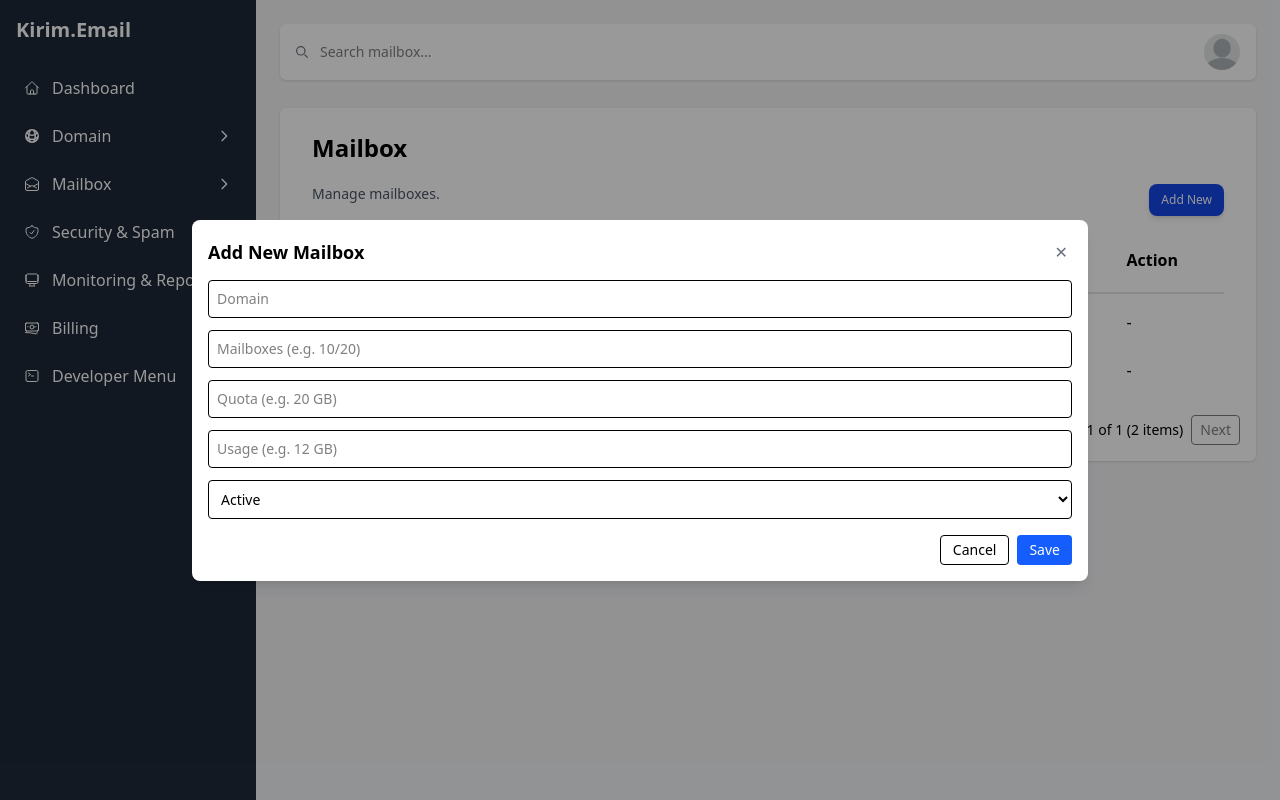
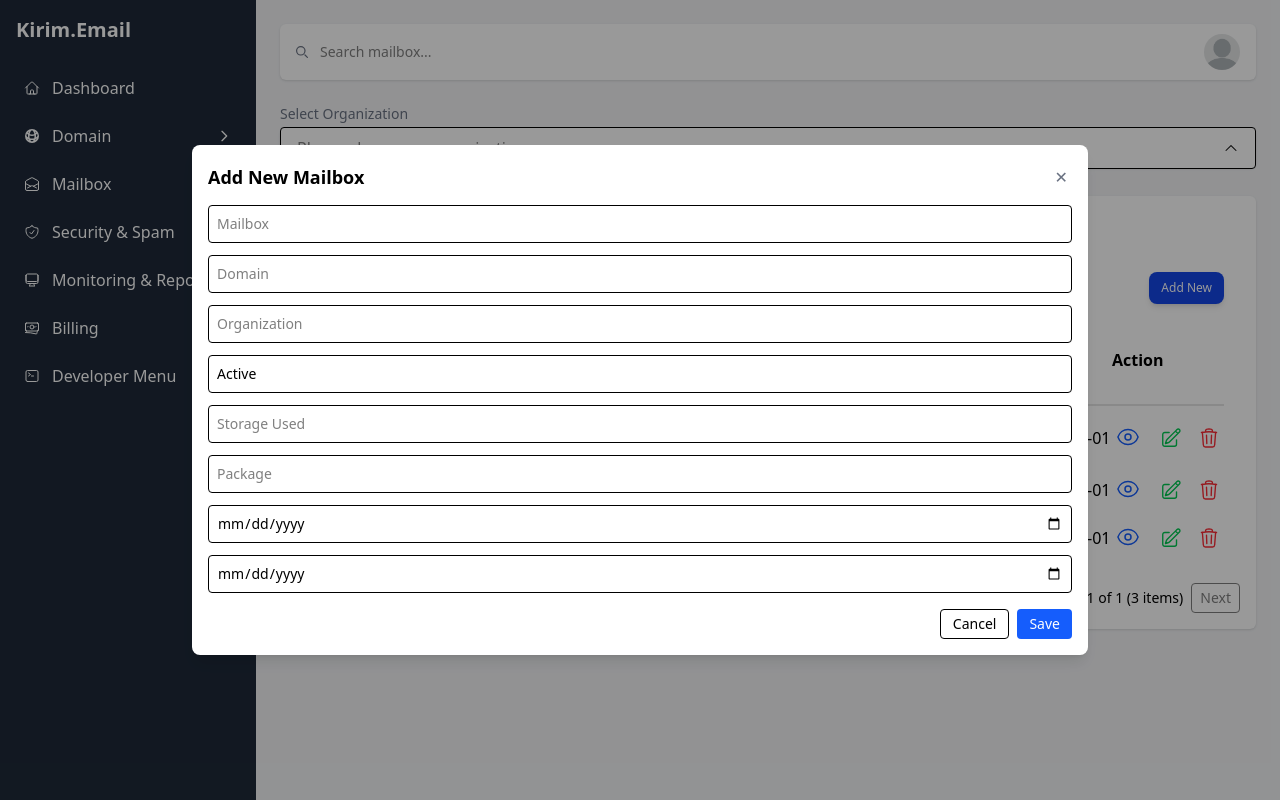
Before and after one commit to moonlynnmelodies/kirim.email-dashboard, a React (Vite) app: page /mailbox/management in a window 1280 px wide. Both pictures are taken after a click on the button "Add New". Built offline with nearby package versions, Linux system fonts and the light colour scheme.

Commit message:
fixed domain and mabilbox and sampleData

```diff
--- a/src/data/sampleData.ts
+++ b/src/data/sampleData.ts
@@ -56,6 +56,9 @@
 // ];
 
 // src/data/sampleData.ts
+// domain == mailbox
+
+
 export const sampleData = [
   {
     id: 1,
@@ -73,9 +76,12 @@ export const sampleData = [
         package: "Business Plan",
         billingPeriod: "Jan 25 - Jan 26",
         domMailboxCount: "30/100",
-        storageUsed: "30GB/150GB",
+        domStorageUsed: "30GB/150GB",
+        mailStorageUsed:"2GB/5GB",
         paymentMethod: "Credit Card",
         paymentStatus: "Paid",
+        lastPayment:"2024-01-30",
+        nextBilling:"2026-01-01",
         domStatus:"Active",
         expiryDate: "2025-01-31",
         // dueDate: "2025-01-31",
@@ -93,9 +99,12 @@ export const sampleData = [
         package: "Starter Plan",
         billingPeriod: "Jan 25 - Jan 26",
         domMailboxCount: "20/100",
-        storageUsed: "20GB/150GB",
+        domStorageUsed: "20GB/150GB",
+        mailStorageUsed:"2GB/5GB",
         paymentMethod: "PayPal",
         paymentStatus: "Unpaid",
+        lastPayment:"2024-01-30",
+        nextBilling:"2026-01-01",
         expiryDate: "2025-01-31",
         domStatus:"Active",
         // dueDate: "2025-01-31",
@@ -125,9 +134,12 @@ export const sampleData = [
         package: "Starter Plan",
         billingPeriod: "Jun 25 - Jun 26",
         domMailboxCount: "10/10",
-        storageUsed: "5GB/10GB",
+        domStorageUsed: "5GB/10GB",
+        mailStorageUsed:"2GB/5GB",
         paymentMethod: "Bank Transfer",
         paymentStatus: "Paid",
+        lastPayment:"2024-01-30",
+        nextBilling:"2026-01-01",
         domStatus:"Active",
         expiryDate: "2025-06-15",
         // dueDate: "2025-06-15",
--- a/src/pages/Domain/Domain.tsx
+++ b/src/pages/Domain/Domain.tsx
@@ -18,7 +18,7 @@ const Domain: React.FC = () => {
         domain: d.domain,
         package: d.package,
         domMailboxCount: d.domMailboxCount,
-        storageUsed: d.storageUsed,
+        domStorageUsed: d.domStorageUsed,
         domStatus: d.domStatus,
         expiryDate: d.expiryDate,
       }))
@@ -39,7 +39,7 @@ const Domain: React.FC = () => {
       d.organization.toLowerCase().includes(term) ||
       d.package.toLowerCase().includes(term) ||
       d.domMailboxCount.toString().includes(term) ||
-      d.storageUsed.toLowerCase().includes(term) ||
+      d.domStorageUsed.toLowerCase().includes(term) ||
       d.domStatus.toLowerCase().includes(term) ||
       d.expiryDate.toLowerCase().includes(term)
     );
@@ -68,7 +68,7 @@ const Domain: React.FC = () => {
     organization: "",
     package: "",
     domMailboxCount: "",
-    storageUsed: "",
+    domStorageUsed: "",
     domStatus: "",
     expiryDate: "",
   });
@@ -83,7 +83,7 @@ const Domain: React.FC = () => {
       domain: formData.domain,
       package: formData.package,
       domMailboxCount: formData.domMailboxCount,
-      storageUsed: formData.storageUsed,
+      domStorageUsed: formData.domStorageUsed,
       domStatus: formData.domStatus,
       expiryDate: formData.expiryDate,
     };
@@ -94,7 +94,7 @@ const Domain: React.FC = () => {
       organization: "",
       package: "",
       domMailboxCount: "",
-      storageUsed: "",
+      domStorageUsed: "",
       domStatus: "Unpaid",
       expiryDate: "",
     });
@@ -194,7 +194,7 @@ const Domain: React.FC = () => {
                   <td>{d.organization}</td>
                   <td>{d.package}</td>
                   <td>{d.domMailboxCount}</td>
-                  <td>{d.storageUsed}</td>
+                  <td>{d.domStorageUsed}</td>
                   <td>{d.domStatus}</td>
                   <td>{d.expiryDate}</td>
                   <td className="py-2">
@@ -230,8 +230,8 @@ const Domain: React.FC = () => {
                       {/* Delete */}
                       <button className="p-1 rounded hover:bg-gray-200 text-red-500">
                           <svg xmlns="http://www.w3.org/2000/svg" fill="none" viewBox="0 0 24 24" stroke-width="1.5" stroke="currentColor" className="size-5.5 text-red-500 cursor-pointer ">
-                          <path stroke-linecap="round" stroke-linejoin="round" d="m14.74 9-.346 9m-4.788 0L9.26 9m9.968-3.21c.342.052.682.107 1.022.166m-1.022-.165L18.16 19.673a2.25 2.25 0 0 1-2.244 2.077H8.084a2.25 2.25 0 0 1-2.244-2.077L4.772 5.79m14.456 0a48.108 48.108 0 0 0-3.478-.397m-12 .562c.34-.059.68-.114 1.022-.165m0 0a48.11 48.11 0 0 1 3.478-.397m7.5 0v-.916c0-1.18-.91-2.164-2.09-2.201a51.964 51.964 0 0 0-3.32 0c-1.18.037-2.09 1.022-2.09 2.201v.916m7.5 0a48.667 48.667 0 0 0-7.5 0" />
-                        </svg>
+                            <path stroke-linecap="round" stroke-linejoin="round" d="m14.74 9-.346 9m-4.788 0L9.26 9m9.968-3.21c.342.052.682.107 1.022.166m-1.022-.165L18.16 19.673a2.25 2.25 0 0 1-2.244 2.077H8.084a2.25 2.25 0 0 1-2.244-2.077L4.772 5.79m14.456 0a48.108 48.108 0 0 0-3.478-.397m-12 .562c.34-.059.68-.114 1.022-.165m0 0a48.11 48.11 0 0 1 3.478-.397m7.5 0v-.916c0-1.18-.91-2.164-2.09-2.201a51.964 51.964 0 0 0-3.32 0c-1.18.037-2.09 1.022-2.09 2.201v.916m7.5 0a48.667 48.667 0 0 0-7.5 0" />
+                          </svg>
                       </button>
                     </div>
                   </td>
@@ -342,8 +342,8 @@ const Domain: React.FC = () => {
           <input
             type="text"
             placeholder="Storage Used"
-            value={formData.storageUsed}
-            onChange={(e) => setFormData({ ...formData, storageUsed: e.target.value })}
+            value={formData.domStorageUsed}
+            onChange={(e) => setFormData({ ...formData, domStorageUsed: e.target.value })}
             className="border rounded p-2 text-sm"
           />
           <select
--- a/src/pages/Mailbox/Mailbox.tsx
+++ b/src/pages/Mailbox/Mailbox.tsx
@@ -1,55 +1,90 @@
 import { Link } from "react-router-dom";
 import { useState } from "react";
 import Popup from "../../components/Popup";
+import DropdownSearch from "../../components/DropdownSearch";
+import { sampleData } from "../../data/sampleData";
 
 const Mailbox: React.FC = () => {
-  const [mailboxList, setMailboxList] = useState([
-    {
-      id: 1,
-      name: "mycompany.com",
-      mailboxes: "10/20",
-      quota: "20 GB",
-      usage: "12 GB",
-      status: "Active",
-    },
-    {
-      id: 2,
-      name: "example.com",
-      mailboxes: "5/10",
-      quota: "10 GB",
-      usage: "4 GB",
-      status: "Active",
-    },
-  ]);
+  const [selectedOrg, setSelectedOrg] = useState<string | null>(null);
+  const [searchTerm, setSearchTerm] = useState("");
 
+  // flatten mailbox data dari sampleData
+  const [mailboxList, setMailboxList] = useState(
+    sampleData.flatMap((org) =>
+      org.domains.map((d) => ({
+        id: d.id,
+        mailbox: d.mailbox,
+        domain: d.domain,
+        organization: org.organization,
+        status: d.domStatus ?? "Unknown",
+        mailStorageUsed: d.mailStorageUsed ?? "-",
+        package: d.package ?? "-",
+        lastPayment: d.lastPayment ?? "-",   // <-- default "-"
+        nextBilling: d.nextBilling ?? "-",   // <-- default "-"
+      }))
+    )
+  );
+
+
+  /////////////Search Function////////////////
+  const filteredMailboxes = mailboxList
+  .filter((m) => !selectedOrg || m.organization === selectedOrg) // filter by organization
+  .filter((m) => {
+    const term = searchTerm.toLowerCase();
+    return (
+      (m.mailbox?.toLowerCase() ?? "").includes(term) ||
+      (m.domain?.toLowerCase() ?? "").includes(term) ||
+      (m.organization?.toLowerCase() ?? "").includes(term) ||
+      (m.status?.toLowerCase() ?? "").includes(term) ||
+      (m.mailStorageUsed?.toLowerCase() ?? "").includes(term) ||
+      (m.package?.toLowerCase() ?? "").includes(term) ||
+      (m.lastPayment?.toLowerCase() ?? "").includes(term) ||
+      (m.nextBilling?.toLowerCase() ?? "").includes(term)
+    );
+  });
+  //////////////Search Function////////////////
+
+
+  // pagination
   const [itemsPerPage, setItemsPerPage] = useState(10);
   const [currentPage, setCurrentPage] = useState(1);
+  const totalItems = filteredMailboxes.length;
+  const totalPages = Math.ceil(totalItems / itemsPerPage);
+  const startIndex = (currentPage - 1) * itemsPerPage;
+  const currentItems = filteredMailboxes.slice(startIndex, startIndex + itemsPerPage);
+
+  // popup form state
   const [isOpen, setIsOpen] = useState(false);
-
-  // form state
   const [formData, setFormData] = useState({
-    name: "",
-    mailboxes: "",
-    quota: "",
-    usage: "",
+    mailbox: "",
+    domain: "",
+    organization: "",
     status: "Active",
+    mailStorageUsed: "",
+    package: "",
+    lastPayment: "",
+    nextBilling: "",
   });
 
-  const totalItems = mailboxList.length;
-  const totalPages = Math.ceil(totalItems / itemsPerPage);
-  const startIndex = (currentPage - 1) * itemsPerPage;
-  const currentItems = mailboxList.slice(startIndex, startIndex + itemsPerPage);
-
   const handleAddMailbox = () => {
-    if (!formData.name.trim()) return;
+    if (!formData.mailbox.trim()) return;
 
     const newMailbox = {
-      id: Date.now(),
+      id: Date.now().toString(),
       ...formData,
     };
 
     setMailboxList((prev) => [...prev, newMailbox]);
-    setFormData({ name: "", mailboxes: "", quota: "", usage: "", status: "Active" });
+    setFormData({
+      mailbox: "",
+      domain: "",
+      organization: "",
+      status: "Active",
+      mailStorageUsed: "",
+      package: "",
+      lastPayment: "",
+      nextBilling: "",
+    });
     setIsOpen(false);
   };
 
@@ -59,7 +94,6 @@ const Mailbox: React.FC = () => {
       <div className="bg-white rounded-md flex justify-start items-center h-14 shadow-sm pl-4">
         <svg
           className="w-4 h-4 text-gray-500 pr-1"
-            aria-hidden="true"
           xmlns="http://www.w3.org/2000/svg"
           fill="none"
           viewBox="0 0 20 20"
@@ -76,6 +110,10 @@ const Mailbox: React.FC = () => {
           type="text"
           placeholder="Search mailbox..."
           className="max-w-sm w-full rounded-lg p-2 text-sm focus:outline-none focus:ring-0"
+          onChange={(e) => {
+            setSearchTerm(e.target.value);
+            setCurrentPage(1);
+          }}
         />
         <div className="ml-auto mr-4">
           <img
@@ -86,18 +124,28 @@ const Mailbox: React.FC = () => {
         </div>
       </div>
 
+      {/* Dropdown Filter */}
+      <p className="mt-6 text-gray-500 text-sm">Select Organization</p>
+      <div className="mt-1 bg-white rounded-md flex justify-start items-center h-10 shadow-sm">
+        <DropdownSearch
+          options={sampleData.map((b) => b.organization)}
+          placeholder="Please choose an organization"
+          onSelect={(value) => setSelectedOrg(value)}
+        />
+      </div>
+
       {/* Mailbox Table */}
       <div className="mt-7 bg-white p-4 rounded-md shadow-sm">
         <table className="table-auto w-full border-separate border-spacing-y-2 px-4">
           <thead>
             <tr>
-              <td colSpan={6}>
-                <h1 className="text-2xl font-bold mb-5">Mailbox</h1>
+              <td colSpan={9}>
+                <h1 className="text-2xl font-bold mb-5">Mailboxes</h1>
                 <div className="flex justify-between mb-6">
-                  <p className="text-gray-600 text-sm">Manage mailboxes.</p>
+                  <p className="text-gray-600 text-sm">Manage mailbox accounts.</p>
                   <button
                     onClick={() => setIsOpen(true)}
-                    className="px-3 py-2 text-xs font-medium text-white bg-blue-700 rounded-lg shadow-md hover:bg-blue-800 hover:shadow-lg transition"
+                    className="cursor-pointer px-3 py-2 text-xs font-medium text-white bg-blue-700 rounded-lg shadow-md hover:bg-blue-800 hover:shadow-lg transition"
                   >
                     Add New
                   </button>
@@ -106,16 +154,19 @@ const Mailbox: React.FC = () => {
             </tr>
 
             <tr className="text-left capitalize">
+              <th>Mailbox</th>
               <th>Domain</th>
-              <th>Mailboxes</th>
-              <th>Total Quota</th>
-              <th>Usage</th>
+              <th>Organization</th>
               <th>Status</th>
+              <th>Storage Used</th>
+              <th>Package</th>
+              <th>Last Payment</th>
+              <th>Next Billing</th>
               <th>Action</th>
             </tr>
 
             <tr>
-              <td colSpan={6}>
+              <td colSpan={9}>
                 <hr className="h-0.5 border-0 bg-neutral-200 mt-3" />
               </td>
             </tr>
@@ -124,38 +175,53 @@ const Mailbox: React.FC = () => {
             {currentItems.length > 0 ? (
               currentItems.map((m) => (
                 <tr key={m.id} className="hover:bg-gray-50">
-                  <td className="py-2">
-                    <div className="flex items-center gap-2">
-                      <span>{m.name}</span>
+                  <td className="px-4 py-2">{m.mailbox}</td>
+                  <td>{m.domain}</td>
+                  <td>{m.organization}</td>
+                  <td>{m.status}</td>
+                  <td>{m.mailStorageUsed}</td>
+                  <td>{m.package}</td>
+                  <td>{m.lastPayment}</td>
+                  <td>{m.nextBilling}</td>
+                  <td>
+                    <div className="flex gap-2">
                       <Link to={`/mailbox/${m.id}`}>
+                        <button className="text-blue-600 p-1 rounded hover:bg-gray-200 text-sm">
+                          <svg xmlns="http://www.w3.org/2000/svg" fill="none" viewBox="0 0 24 24" stroke-width="1.5" stroke="currentColor" className="size-6">
+                                <path stroke-linecap="round" stroke-linejoin="round" d="M2.036 12.322a1.012 1.012 0 0 1 0-.639C3.423 7.51 7.36 4.5 12 4.5c4.638 0 8.573 3.007 9.963 7.178.07.207.07.431 0 .639C20.577 16.49 16.64 19.5 12 19.5c-4.638 0-8.573-3.007-9.963-7.178Z" />
+                                <path stroke-linecap="round" stroke-linejoin="round" d="M15 12a3 3 0 1 1-6 0 3 3 0 0 1 6 0Z" />
+                            </svg>
+                        </button>
+                      </Link>
+                      <button className="text-green-500 p-1 rounded hover:bg-gray-200 text-sm">
                         <svg
                             xmlns="http://www.w3.org/2000/svg"
                             fill="none"
                             viewBox="0 0 24 24"
-                          strokeWidth={1.5}
+                            strokeWidth="1.5"
                             stroke="currentColor"
-                          className="w-5 h-5 cursor-pointer"
+                            className="size-5.5 cursor-pointer text-green-500 ml-1"
                           >
                             <path
                               strokeLinecap="round"
                               strokeLinejoin="round"
-                            d="M13.5 6H5.25A2.25 2.25 0 0 0 3 8.25v10.5A2.25 2.25 0 0 0 5.25 21h10.5A2.25 2.25 0 0 0 18 18.75V10.5m-10.5 6L21 3m0 0h-5.25M21 3v5.25"
+                              d="m16.862 4.487 1.687-1.688a1.875 1.875 0 1 1 2.652 2.652L10.582 16.07a4.5 4.5 0 0 1-1.897 1.13L6 18l.8-2.685a4.5 4.5 0 0 1 1.13-1.897l8.932-8.931Zm0 0L19.5 7.125M18 14v4.75A2.25 2.25 0 0 1 15.75 21H5.25A2.25 2.25 0 0 1 3 18.75V8.25A2.25 2.25 0 0 1 5.25 6H10"
                             />
                           </svg>
-                      </Link>
+                      </button>
+                      <button className="text-red-500 p-1 rounded hover:bg-gray-200 text-sm">
+                        <svg xmlns="http://www.w3.org/2000/svg" fill="none" viewBox="0 0 24 24" stroke-width="1.5" stroke="currentColor" className="size-5.5 text-red-500 cursor-pointer ">
+                            <path stroke-linecap="round" stroke-linejoin="round" d="m14.74 9-.346 9m-4.788 0L9.26 9m9.968-3.21c.342.052.682.107 1.022.166m-1.022-.165L18.16 19.673a2.25 2.25 0 0 1-2.244 2.077H8.084a2.25 2.25 0 0 1-2.244-2.077L4.772 5.79m14.456 0a48.108 48.108 0 0 0-3.478-.397m-12 .562c.34-.059.68-.114 1.022-.165m0 0a48.11 48.11 0 0 1 3.478-.397m7.5 0v-.916c0-1.18-.91-2.164-2.09-2.201a51.964 51.964 0 0 0-3.32 0c-1.18.037-2.09 1.022-2.09 2.201v.916m7.5 0a48.667 48.667 0 0 0-7.5 0" />
+                          </svg>
+                      </button>
                     </div>
                   </td>
-                  <td className="py-2">{m.mailboxes}</td>
-                  <td className="py-2">{m.quota}</td>
-                  <td className="py-2">{m.usage}</td>
-                  <td className="py-2">{m.status}</td>
-                  <td className="py-2">-</td>
                 </tr>
               ))
             ) : (
               <tr>
-                <td colSpan={6} className="py-3 text-center text-gray-500">
-                  No domains found
+                <td colSpan={9} className="py-3 text-center text-gray-500">
+                  No mailboxes found
                 </td>
               </tr>
             )}
@@ -203,7 +269,7 @@ const Mailbox: React.FC = () => {
         </div>
       </div>
 
-      {/* Popup for Add Mailbox */}
+      {/* Popup Add Mailbox */}
       <Popup
         isOpen={isOpen}
         onClose={() => setIsOpen(false)}
@@ -212,13 +278,13 @@ const Mailbox: React.FC = () => {
           <div className="flex justify-end gap-2">
             <button
               onClick={() => setIsOpen(false)}
-              className="px-3 py-1 rounded border text-sm"
+              className="px-3 py-1 rounded border text-sm cursor-pointer"
             >
               Cancel
             </button>
             <button
               onClick={handleAddMailbox}
-              className="px-3 py-1 rounded bg-blue-600 text-white text-sm hover:bg-blue-700"
+              className="cursor-pointer px-3 py-1 rounded bg-blue-600 text-white text-sm hover:bg-blue-700"
             >
               Save
             </button>
@@ -228,43 +294,62 @@ const Mailbox: React.FC = () => {
         <div className="flex flex-col gap-3">
           <input
             type="text"
-            placeholder="Domain"
-            value={formData.name}
-            onChange={(e) => setFormData({ ...formData, name: e.target.value })}
+            placeholder="Mailbox"
+            value={formData.mailbox}
+            onChange={(e) => setFormData({ ...formData, mailbox: e.target.value })}
             className="border rounded p-2 text-sm"
           />
           <input
             type="text"
-            placeholder="Mailboxes (e.g. 10/20)"
-            value={formData.mailboxes}
-            onChange={(e) => setFormData({ ...formData, mailboxes: e.target.value })}
+            placeholder="Domain"
+            value={formData.domain}
+            onChange={(e) => setFormData({ ...formData, domain: e.target.value })}
             className="border rounded p-2 text-sm"
           />
           <input
             type="text"
-            placeholder="Quota (e.g. 20 GB)"
-            value={formData.quota}
-            onChange={(e) => setFormData({ ...formData, quota: e.target.value })}
+            placeholder="Organization"
+            value={formData.organization}
+            onChange={(e) => setFormData({ ...formData, organization: e.target.value })}
             className="border rounded p-2 text-sm"
           />
           <input
             type="text"
-            placeholder="Usage (e.g. 12 GB)"
-            value={formData.usage}
-            onChange={(e) => setFormData({ ...formData, usage: e.target.value })}
-            className="border rounded p-2 text-sm"
-          />
-          <select
+            placeholder="Status"
             value={formData.status}
             onChange={(e) => setFormData({ ...formData, status: e.target.value })}
             className="border rounded p-2 text-sm"
-          >
-            <option>Active</option>
-            <option>Inactive</option>
-          </select>
+          />
+          <input
+            type="text"
+            placeholder="Storage Used"
+            value={formData.mailStorageUsed}
+            onChange={(e) => setFormData({ ...formData, mailStorageUsed: e.target.value })}
+            className="border rounded p-2 text-sm"
+          />
+          <input
+            type="text"
+            placeholder="Package"
+            value={formData.package}
+            onChange={(e) => setFormData({ ...formData, package: e.target.value })}
+            className="border rounded p-2 text-sm"
+          />
+          <input
+            type="date"
+            placeholder="Last Payment"
+            value={formData.lastPayment}
+            onChange={(e) => setFormData({ ...formData, lastPayment: e.target.value })}
+            className="border rounded p-2 text-sm"
+          />
+          <input
+            type="date"
+            placeholder="Next Billing"
+            value={formData.nextBilling}
+            onChange={(e) => setFormData({ ...formData, nextBilling: e.target.value })}
+            className="border rounded p-2 text-sm"
+          />
         </div>
       </Popup>
-
     </div>
   );
 };
```
Lines whose indentation alone changed are shown as unchanged.
